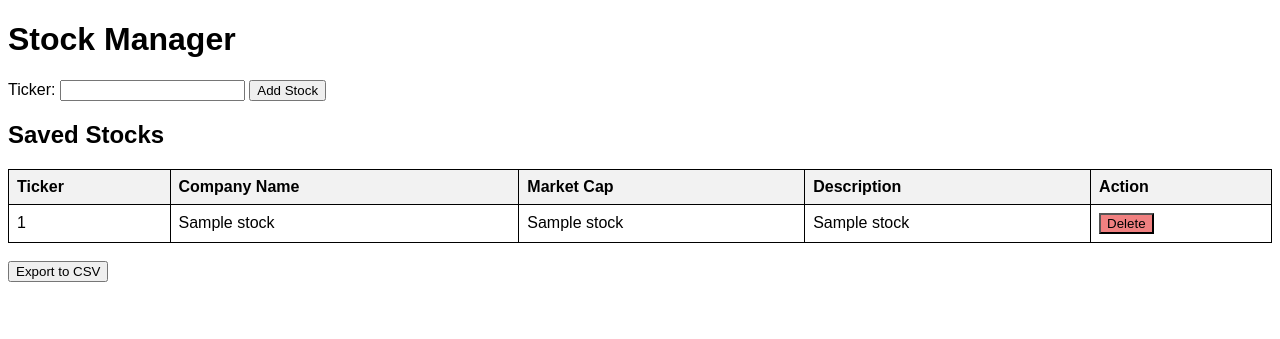
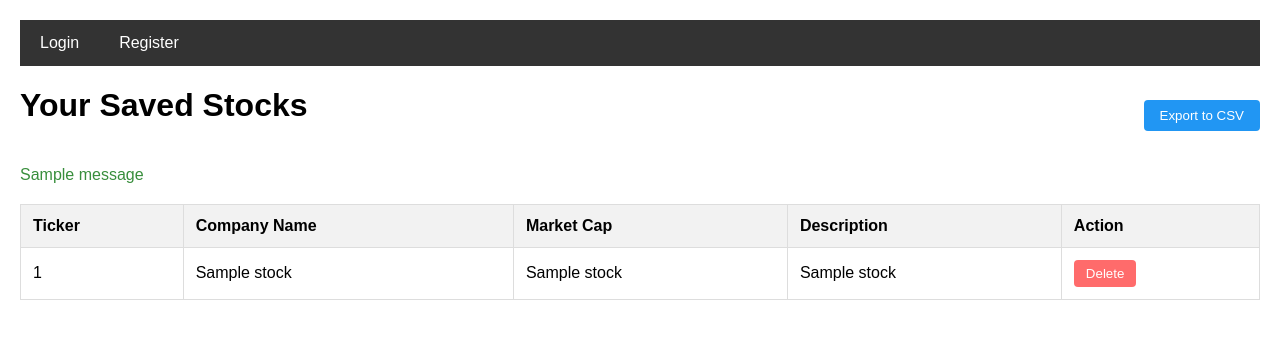
Before and after one commit to dzakaddodle/website_project, a Flask app: template templates/saved_tickers.html in a window 1280 px wide. Shown: the top 339 px of the page. Run offline with Flask 3, Linux system fonts and the light colour scheme; the template is opened without the code that fills it: most values are stand-ins (such as "Sample title", 1, 10 or a date in 2020); one stand-in notice (Sample message) is shown.

Commit message:
Update saved_tickers.html
Pending completion

```diff
--- a/templates/saved_tickers.html
+++ b/templates/saved_tickers.html
@@ -3,25 +3,67 @@
 <head>
     <meta charset="UTF-8">
     <meta name="viewport" content="width=device-width, initial-scale=1.0">
-    <title>Stock Manager</title>
+    <title>Saved Stocks</title>
+    <style>
+        body { font-family: Arial, sans-serif; margin: 20px; }
+        table { width: 100%; border-collapse: collapse; margin-top: 20px; }
+        th, td { border: 1px solid #ddd; padding: 12px; text-align: left; }
+        th { background-color: #f2f2f2; }
+        .delete-btn {
+            background-color: #ff6b6b;
+            color: white;
+            border: none;
+            border-radius: 4px;
+            padding: 6px 12px;
+            cursor: pointer;
+        }
+        .export-btn {
+            background-color: #2196F3;
+            color: white;
+            border: none;
+            border-radius: 4px;
+            padding: 8px 16px;
+            margin-top: 20px;
+            cursor: pointer;
+        }
+        .messages { margin: 20px 0; }
+        .error { color: #d32f2f; }
+        .success { color: #388e3c; }
+        .no-stocks { margin: 20px 0; font-style: italic; color: #666; }
+        .header-container {
+            display: flex;
+            justify-content: space-between;
+            align-items: center;
+        }
+    </style>
 </head>
 <body>
-    <h1>Stock Manager</h1>
-    <style>
-        body { font-family: Arial, sans-serif; }
-        table { width: 100%; border-collapse: collapse; margin-top: 20px; }
-        th, td { border: 1px solid black; padding: 8px; text-align: left; }
-        th { background-color: #f2f2f2; }
-    </style>
+    {% include 'navbar.html' %}
 
-    <form action="/add" method="post">
-        <label for="ticker">Ticker:</label>
-        <input type="text" id="ticker" name="ticker" required>
-        <button type="submit">Add Stock</button>
+    <div class="header-container">
+        <h1>Your Saved Stocks</h1>
+        {% if stocks and stocks|length > 0 %} <!--Only show "Export CSV" button if there is data-->
+        <form method="post">
+            <input type="hidden" name="export_stocks" value="1">
+            <button type="submit" class="export-btn">Export to CSV</button>
         </form>
+        {% endif %}
+    </div>
 
-    <h2>Saved Stocks</h2>
+    <!-- Flash messages -->
+    <div class="messages">
+        {% with messages = get_flashed_messages(with_categories=true) %}
+            {% if messages %}
+                {% for category, message in messages %}
+                    <div class="{{ category }}">{{ message }}</div>
+                {% endfor %}
+            {% endif %}
+        {% endwith %}
+    </div>
+
+    {% if stocks and stocks|length > 0 %}
         <table>
+            <thead>
                 <tr>
                     <th>Ticker</th>
                     <th>Company Name</th>
@@ -29,24 +71,27 @@
                     <th>Description</th>
                     <th>Action</th>
                 </tr>
+            </thead>
+            <tbody>
                 {% for stock in stocks %}
                 <tr>
                     <td>{{ stock[0] }}</td>
                     <td>{{ stock[1] }}</td>
                     <td>{{ stock[2] }}</td>
-            <td>{{ stock[3] }}</td>
+                    <td>{{ stock[3][:100] }}{% if stock[3]|length > 100 %}...{% endif %}</td>
                     <td>
-                <form action="/delete" method="post" style="display:inline;">
+                        <form method="post" style="display: inline;">
+                            <input type="hidden" name="delete_stock" value="1">
                             <input type="hidden" name="ticker" value="{{ stock[0] }}">
-                    <button type="submit" style="background-color: lightcoral; color: black;">Delete</button>
+                            <button type="submit" class="delete-btn">Delete</button>
                         </form>
                     </td>
                 </tr>
                 {% endfor %}
+            </tbody>
         </table>
-    <br>
-    <form action="/export" method="post">
-        <button type="submit">Export to CSV</button>
-    </form>
+    {% else %}
+        <p class="no-stocks">You haven't saved any stocks yet.</p>
+    {% endif %}
 </body>
 </html>
```
Lines whose indentation alone changed are shown as unchanged.
